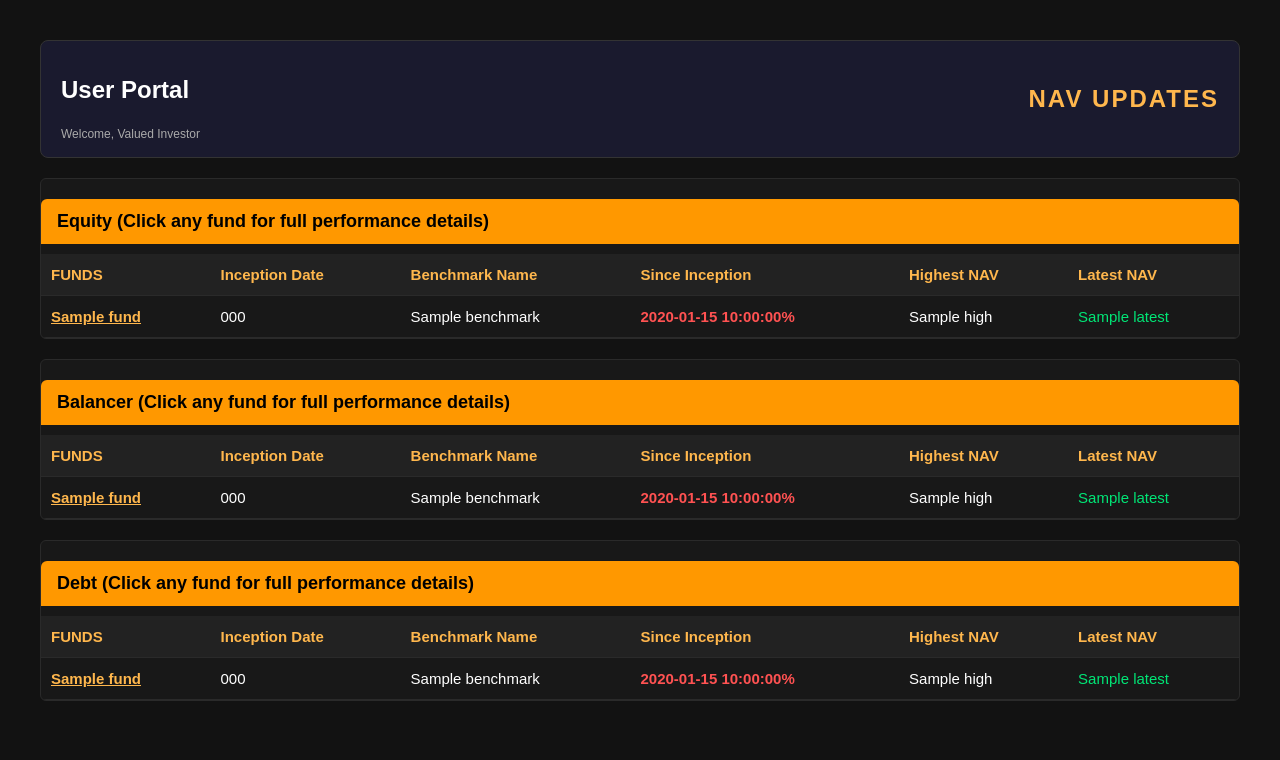
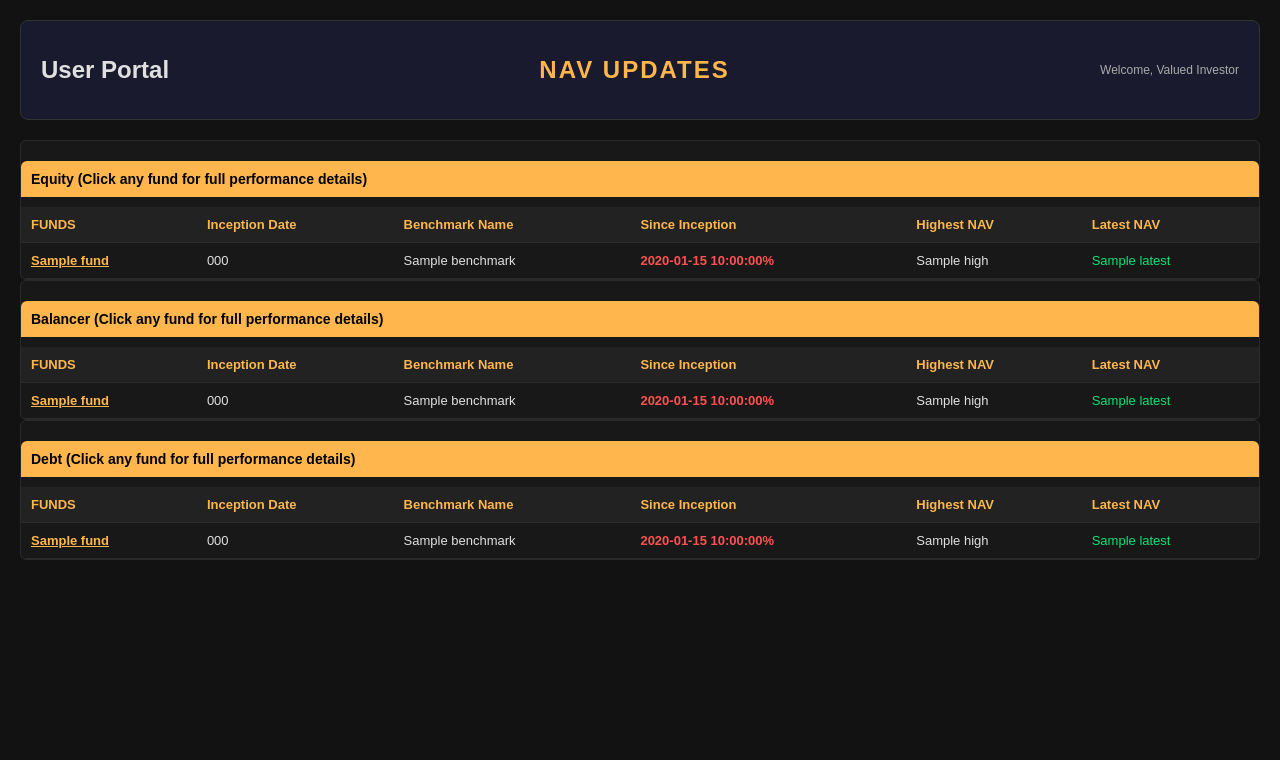
Before and after one commit to Bichu666/nav-dashboard, a Flask app: template templates/user_dashboard.html in a window 1280 px wide. Shown: the top 760 px of the page. Run offline with Flask 3, Linux system fonts and the light colour scheme; the template is opened without the code that fills it: most values are stand-ins (such as "Sample title", 1, 10 or a date in 2020).

Commit message:
Restore original header style and format for user dashboard

```diff
--- a/templates/user_dashboard.html
+++ b/templates/user_dashboard.html
@@ -5,11 +5,7 @@
     <title>User Portal - NAV Updates</title>
     <link rel="stylesheet" href="{{ url_for('static', filename='style.css') }}">
     <style>
-        body { font-size: 16px !important; background: #121212; color: #fff; font-family: Arial, sans-serif; }
-        .dashboard-container { max-width: 1400px; margin: 0 auto; padding: 20px; }
-        .fund-table-full th, .fund-table-full td { font-size: 15px !important; padding: 12px 10px !important; }
-        .section-title-bar { font-size: 18px !important; padding: 12px 16px !important; background: #ff9800; color: #000; font-weight: bold; }
-
+        /* Custom Alert Classes for Red/Green thresholds */
         .nav-red-alert {
             color: #ff5252 !important;
             font-weight: bold;
@@ -75,13 +71,16 @@
 <body>
     <div class="dashboard-container">
 
-        <header class="main-header" style="margin-bottom: 20px;">
+        <!-- Restored Original User Header Banner -->
+        <header class="main-header">
             <div class="header-left">
                 <h2>User Portal</h2>
-                <span class="control-center-text">Welcome, Valued Investor</span>
             </div>
             <div class="header-center-banner">
                 <h1>NAV UPDATES</h1>
+            </div>
+            <div class="header-right">
+                <p class="live-datetime">Welcome, Valued Investor</p>
             </div>
         </header>
 
@@ -89,11 +88,11 @@
         <div class="funds-stack-container">
 
             <!-- Equity Section -->
-            <div class="fund-section-box" style="margin-bottom: 20px;">
+            <div class="fund-section-box">
                 <div class="section-title-bar">Equity (Click any fund for full performance details)</div>
-                <table class="fund-table-full" style="width: 100%; border-collapse: collapse;">
+                <table class="fund-table-full">
                     <thead>
-                        <tr style="background: #1f1f1f; color: #ffb74d;">
+                        <tr>
                             <th>FUNDS</th>
                             <th>Inception Date</th>
                             <th>Benchmark Name</th>
@@ -104,8 +103,8 @@
                     </thead>
                     <tbody>
                         {% for row in equity_data %}
-                        <tr class="fund-clickable-row" onclick='openModal({{ row | tojson | safe }})' style="cursor: pointer;">
-                            <td><b style="color: #ffb74d; text-decoration: underline;">{{ row.fund }}</b></td>
+                        <tr class="fund-clickable-row" onclick='openModal({{ row | tojson | safe }})'>
+                            <td><b style="color: #ffb74d; text-decoration: underline; cursor: pointer;">{{ row.fund }}</b></td>
                             <td>{{ row.inception }}</td>
                             <td>{{ row.benchmark }}</td>
                             {% set since_val = row.since | string | replace('%', '') | float(default=0) %}
@@ -120,11 +119,11 @@
             </div>
 
             <!-- Balancer Section -->
-            <div class="fund-section-box" style="margin-bottom: 20px;">
+            <div class="fund-section-box">
                 <div class="section-title-bar">Balancer (Click any fund for full performance details)</div>
-                <table class="fund-table-full" style="width: 100%; border-collapse: collapse;">
+                <table class="fund-table-full">
                     <thead>
-                        <tr style="background: #1f1f1f; color: #ffb74d;">
+                        <tr>
                             <th>FUNDS</th>
                             <th>Inception Date</th>
                             <th>Benchmark Name</th>
@@ -135,8 +134,8 @@
                     </thead>
                     <tbody>
                         {% for row in balancer_data %}
-                        <tr class="fund-clickable-row" onclick='openModal({{ row | tojson | safe }})' style="cursor: pointer;">
-                            <td><b style="color: #ffb74d; text-decoration: underline;">{{ row.fund }}</b></td>
+                        <tr class="fund-clickable-row" onclick='openModal({{ row | tojson | safe }})'>
+                            <td><b style="color: #ffb74d; text-decoration: underline; cursor: pointer;">{{ row.fund }}</b></td>
                             <td>{{ row.inception }}</td>
                             <td>{{ row.benchmark }}</td>
                             {% set since_val = row.since | string | replace('%', '') | float(default=0) %}
@@ -151,11 +150,11 @@
             </div>
 
             <!-- Debt Section -->
-            <div class="fund-section-box" style="margin-bottom: 20px;">
+            <div class="fund-section-box">
                 <div class="section-title-bar">Debt (Click any fund for full performance details)</div>
-                <table class="fund-table-full" style="width: 100%; border-collapse: collapse;">
+                <table class="fund-table-full">
                     <thead>
-                        <tr style="background: #1f1f1f; color: #ffb74d;">
+                        <tr>
                             <th>FUNDS</th>
                             <th>Inception Date</th>
                             <th>Benchmark Name</th>
@@ -166,8 +165,8 @@
                     </thead>
                     <tbody>
                         {% for row in debt_data %}
-                        <tr class="fund-clickable-row" onclick='openModal({{ row | tojson | safe }})' style="cursor: pointer;">
-                            <td><b style="color: #ffb74d; text-decoration: underline;">{{ row.fund }}</b></td>
+                        <tr class="fund-clickable-row" onclick='openModal({{ row | tojson | safe }})'>
+                            <td><b style="color: #ffb74d; text-decoration: underline; cursor: pointer;">{{ row.fund }}</b></td>
                             <td>{{ row.inception }}</td>
                             <td>{{ row.benchmark }}</td>
                             {% set since_val = row.since | string | replace('%', '') | float(default=0) %}
```
